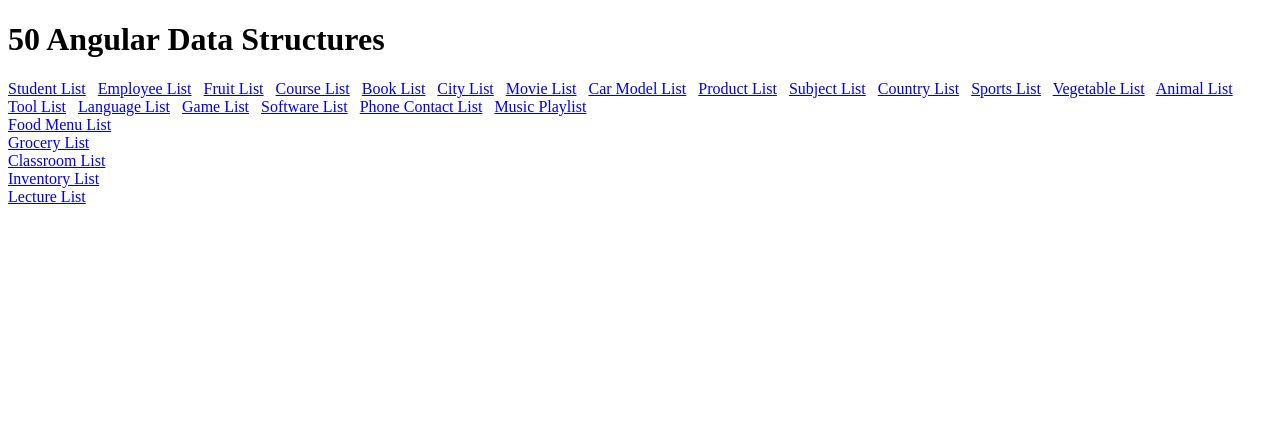
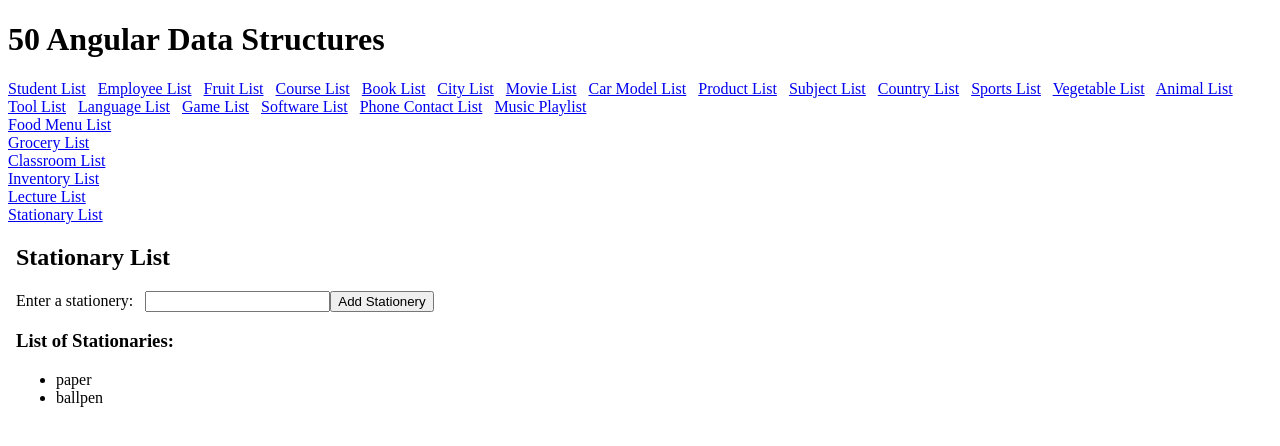
Before and after one commit to jennyfaye/50AngularDataStructures, an Angular app: page /stationarylist in a window 1280 px wide. Before the commit this address led to /. Shown: the top 446 px of the page. Built offline with nearby package versions, Linux system fonts and the light colour scheme.

Commit message:
test: add stationarylist component

```diff
--- a/src/app/app.component.html
+++ b/src/app/app.component.html
@@ -51,4 +51,6 @@
 <br>
 <a routerLink="lecturelist">Lecture List</a>
 <br>
+<a routerLink="stationarylist">Stationary List</a>
+<br>
 <router-outlet></router-outlet>
--- a/src/app/app.module.ts
+++ b/src/app/app.module.ts
@@ -30,6 +30,7 @@ import { GrocerylistComponent } from "./components/grocerylist/grocerylist.compo
 import { ClassroomlistComponent } from "./components/classroomlist/classroomlist.component";
 import { InventorylistComponent } from "./components/inventorylist/inventorylist.component";
 import { LecturelistComponent } from "./components/lecturelist/lecturelist.component";
+import { StationarylistComponent } from "./components/stationarylist/stationarylist.component";
 
 
 const routes: Routes = [
@@ -58,6 +59,7 @@ const routes: Routes = [
   { path: 'classroomlist', component: ClassroomlistComponent},
   { path: 'inventorylist', component: InventorylistComponent},
   { path: 'lecturelist', component: LecturelistComponent},
+  { path: 'stationarylist', component: StationarylistComponent},
 ];
 
 @NgModule({
@@ -96,6 +98,7 @@ const routes: Routes = [
     ClassroomlistComponent,
     InventorylistComponent,
     LecturelistComponent,
+    StationarylistComponent,
   ],
 
   providers: [
--- /dev/null
+++ b/src/app/components/stationarylist/stationarylist.component.html
@@ -0,0 +1,21 @@
+<!doctype html>
+<html>
+  <body>
+    <h2>Stationary List</h2>
+    <form >
+      <label for="stationary">Enter a stationery: </label> &nbsp;
+      <input name="stationary" id="stationary" type="text" [(ngModel)]="stationary"/>
+
+      <button (click)="addStationary()">Add Stationery</button>
+    </form>
+
+    <div>
+        <h3>List of Stationaries:</h3>
+        <ul>
+          <li *ngFor="let stationary of stationaryList">
+            {{stationary}}
+          </li>
+        </ul>
+    </div>
+  </body>
+</html>
--- /dev/null
+++ b/src/app/components/stationarylist/stationarylist.component.ts
@@ -0,0 +1,15 @@
+import { Component } from '@angular/core';
+
+@Component({
+  selector: 'app-stationarylist',
+  templateUrl: './stationarylist.component.html',
+  styleUrl: './stationarylist.component.css'
+})
+export class StationarylistComponent {
+  stationaryList: string[] = ["paper","ballpen"];
+  stationary: string = '';
+
+  addStationary() {
+    this.stationaryList.push(this.stationary);
+  }
+}
```
Also changed, not shown: src/app/components/stationarylist/stationarylist.component.css (added), 1 other file (tests, documents, lock files or other folders).
